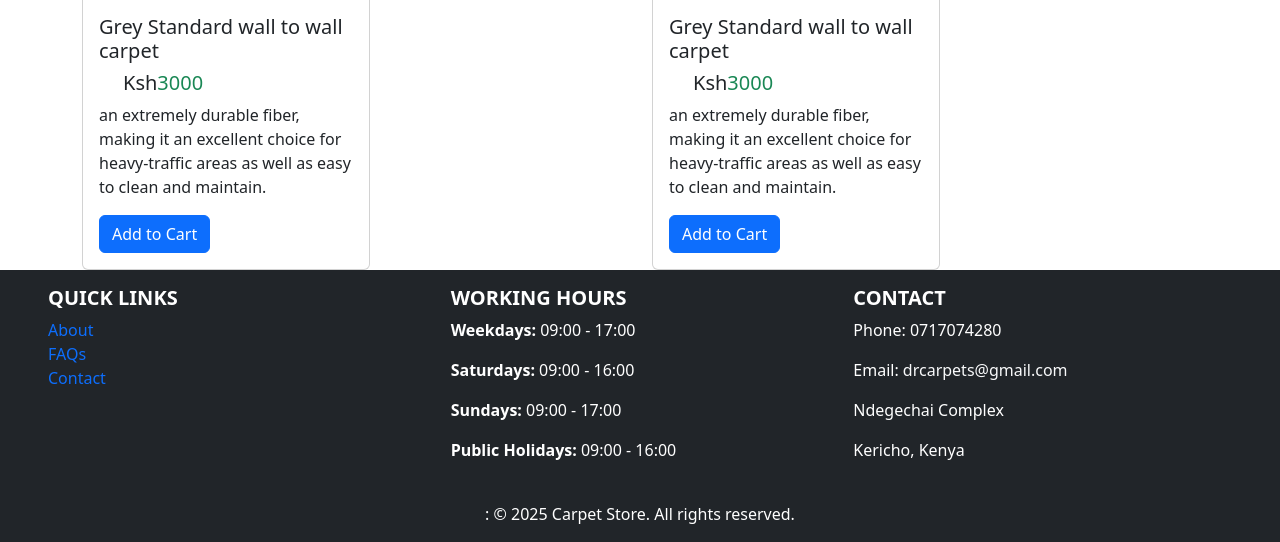
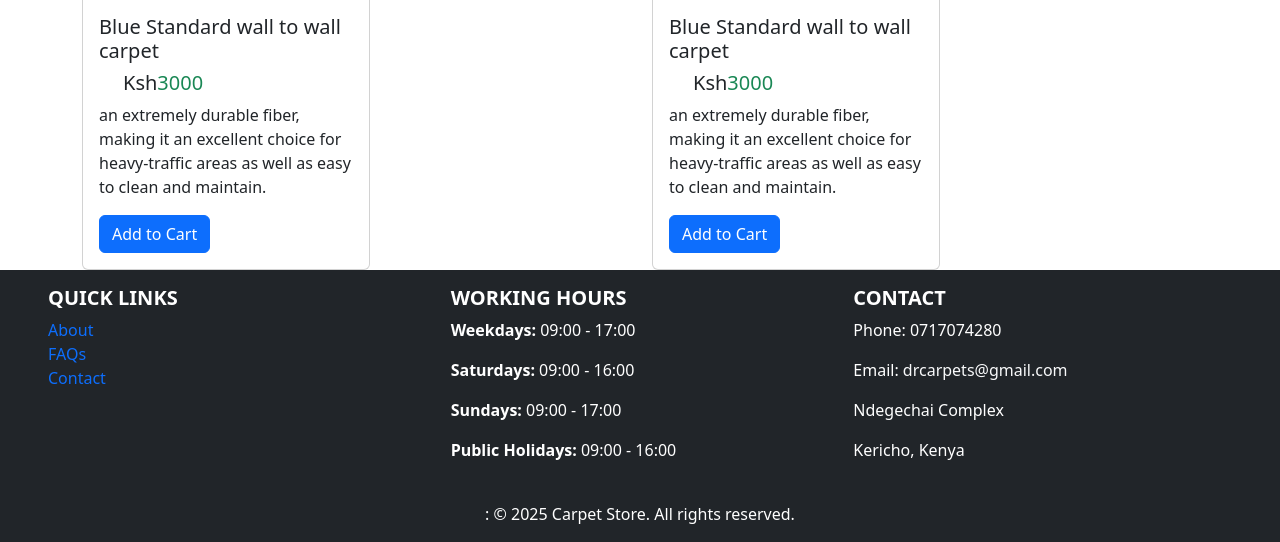
Before and after one commit to abedkip/DR_CARPETS, a Flask app: page /color/blue in a window 1280 px wide. Shown: the part 816-1358 px from the top of the page. Run offline with Flask 3, Linux system fonts and the light colour scheme.

Commit message:
add imgs

```diff
--- a/app/templates/blue.html
+++ b/app/templates/blue.html
@@ -1,8 +1,10 @@
 {% extends 'base.html' %}
-{% block title %}  Black Carpets  {% endblock %}
+{% block title %}  Blue Carpets  {% endblock %}
 {% block content %}
 
-<h1>Blue Carpets</h1>
+
+ <h1 class="text-center text-primary">Blue Carpets</h1>
+
 
 <div class="container">
     <div class="row">
@@ -10,7 +12,7 @@
           <div class="card" style="width: 18rem;">
             <img src="https://media.istockphoto.com/id/1427545436/photo/vacuum-cleaner-on-the-blue-carpet-floor.jpg?s=612x612&w=0&k=20&c=BgjURuxiACj2yFgcCfWwQFXv7QirpxNC0YSBQkfKOaI=">
             <div class="card-body">
-              <h5 class="card-title">Grey Standard wall to wall carpet</h5> <h5 class="ms-lg-4 text-success"><span class="text-dark">Ksh</span>3000</h5>
+              <h5 class="card-title">Blue Standard wall to wall carpet</h5> <h5 class="ms-lg-4 text-success"><span class="text-dark">Ksh</span>3000</h5>
               <p class="card-text"> an extremely durable fiber, making it an excellent choice for heavy-traffic areas as well as easy to clean and maintain. </p>
               <a href="#" class="btn btn-primary">Add to Cart</a>
             </div>
@@ -20,7 +22,7 @@
           <div class="card" style="width: 18rem;">
             <img src="https://media.istockphoto.com/id/1316621312/vector/awards-show-background-with-blue-curtains-and-blue-carpet-between-rope-barriers.jpg?s=612x612&w=0&k=20&c=1DTF5zp9RK1DytRLSLwiDzcANyOBRQUXIEV2jPxoJoY=">
             <div class="card-body">
-              <h5 class="card-title">Grey Standard wall to wall carpet</h5> <h5 class="ms-lg-4 text-success"><span class="text-dark">Ksh</span>3000</h5>
+              <h5 class="card-title">Blue Standard wall to wall carpet</h5> <h5 class="ms-lg-4 text-success"><span class="text-dark">Ksh</span>3000</h5>
           <p class="card-text"> an extremely durable fiber, making it an excellent choice for heavy-traffic areas as well as easy to clean and maintain. </p>
           <a href="#" class="btn btn-primary">Add to Cart</a>
             </div>
@@ -33,7 +35,7 @@
           <div class="card" style="width: 18rem;">
             <img src="https://media.istockphoto.com/id/1192055732/photo/interior-of-luxury-hotel-bedroom.jpg?s=612x612&w=0&k=20&c=rMX0NP32ieAk8bO2yItTjImFK-wgTkw6aoEc6x19BB4=">
             <div class="card-body">
-              <h5 class="card-title" >Grey Standard wall to wall carpet</h5> <h5 class="ms-lg-4 text-success"><span class="text-dark">Ksh</span>3000</h5>
+              <h5 class="card-title" >Blue Standard wall to wall carpet</h5> <h5 class="ms-lg-4 text-success"><span class="text-dark">Ksh</span>3000</h5>
           <p class="card-text"> an extremely durable fiber, making it an excellent choice for heavy-traffic areas as well as easy to clean and maintain. </p>
           <a href="#" class="btn btn-primary">Add to Cart</a>
             </div>
@@ -43,7 +45,7 @@
           <div class="card" style="width: 18rem;">
             <img src="https://media.istockphoto.com/id/1322620545/photo/living-room-interior-at-night-with-sofa-floor-lamp-potted-plants-and-neon-lighting.jpg?s=612x612&w=0&k=20&c=Fjqh3cU2-9DjcA4WBnCnXzAqpqmxbLaCxd9bz2s8C3c=">
             <div class="card-body">
-              <h5 class="card-title">Grey Standard wall to wall carpet</h5> <h5 class="ms-lg-4 text-success"><span class="text-dark">Ksh</span>3000</h5>
+              <h5 class="card-title">Blue Standard wall to wall carpet</h5> <h5 class="ms-lg-4 text-success"><span class="text-dark">Ksh</span>3000</h5>
           <p class="card-text"> an extremely durable fiber, making it an excellent choice for heavy-traffic areas as well as easy to clean and maintain. </p>
           <a href="#" class="btn btn-primary">Add to Cart</a>
             </div>
@@ -54,5 +56,4 @@
 
 
 
-
 {% endblock %}
```
